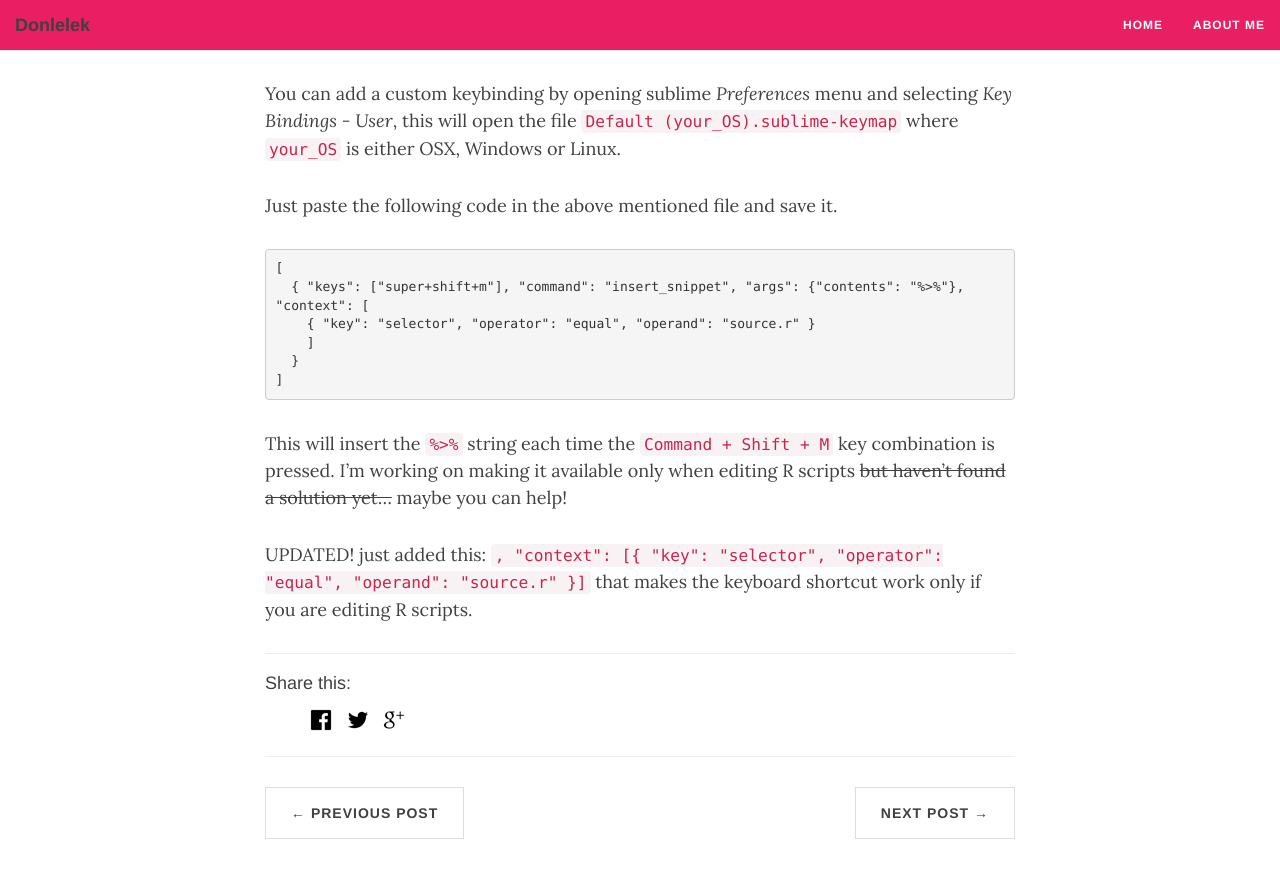
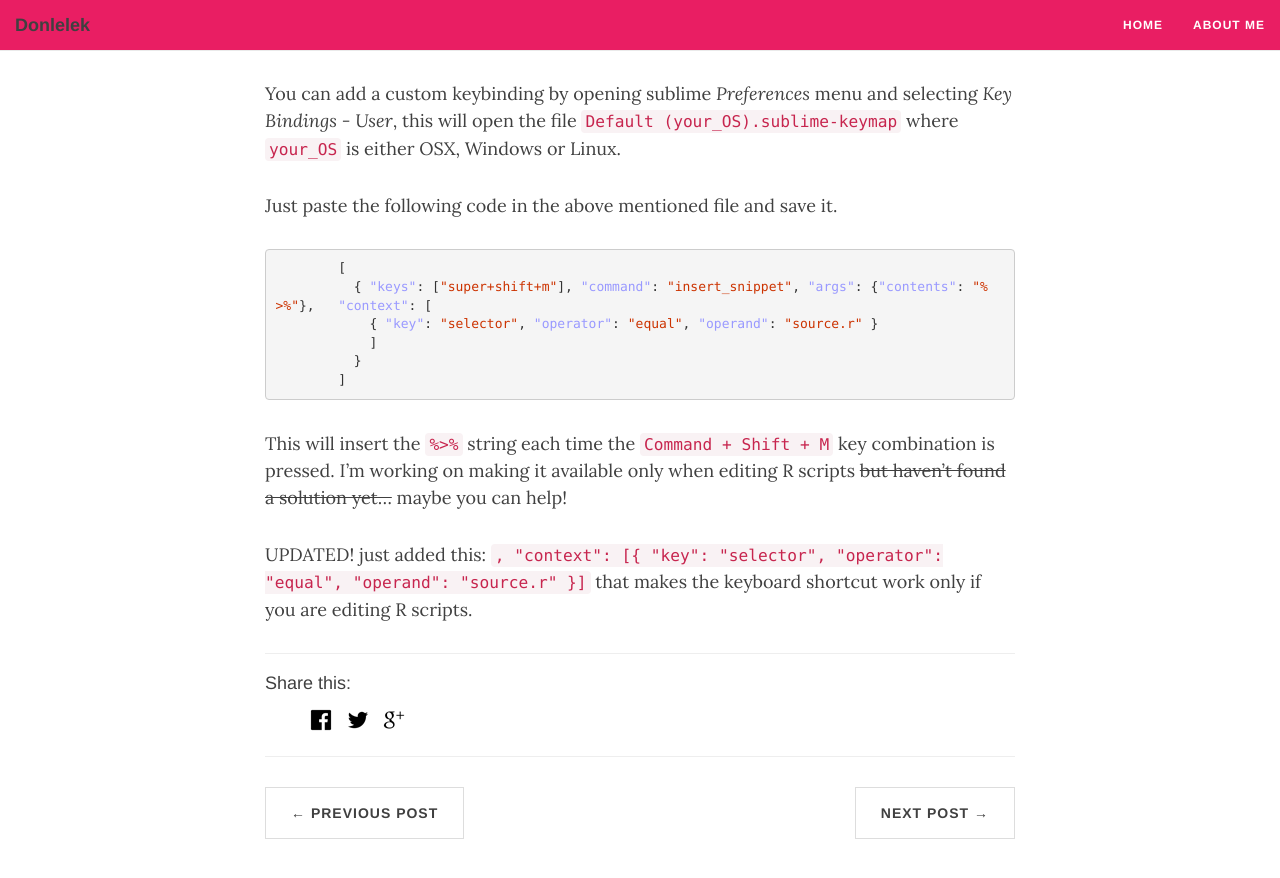
Before and after one commit to donlelek/donlelek.github.io, a Jekyll site: the page built from _posts/2015-01-19-add-pipe-operator-shortcut-st3.md, in a window 1280 px wide and 900 px high, scrolled down 390 px. Shown: the top 878 px of the window. Built offline with Jekyll 4.4.1, drawn with Linux system fonts in a browser that asks for light colours; nearby versions of some CDN libraries; comment, search, counter and statistics services are not loaded.

Commit message:
trying highlight

```diff
--- a/_posts/2015-01-19-add-pipe-operator-shortcut-st3.md
+++ b/_posts/2015-01-19-add-pipe-operator-shortcut-st3.md
@@ -12,6 +12,7 @@ You can add a custom keybinding by opening sublime *Preferences* menu and select
 
 Just paste the following code in the above mentioned file and save it.
 
+{% highlight json %}
 
 	[
 	  { "keys": ["super+shift+m"], "command": "insert_snippet", "args": {"contents": "%>%"}, 	"context": [
@@ -20,6 +21,8 @@ Just paste the following code in the above mentioned file and save it.
 	  }
 	]
 
+{% endhighlight %}
+
 This will insert the ``%>%`` string each time the ``Command + Shift + M`` key combination is pressed. I'm working on making it available only when editing R scripts <del>but haven't found a solution yet...</del> maybe you can help!
 
 UPDATED! just added this: ``, "context": [{ "key": "selector", "operator": "equal", "operand": "source.r" }]`` that makes the keyboard shortcut work only if you are editing R scripts.
```
